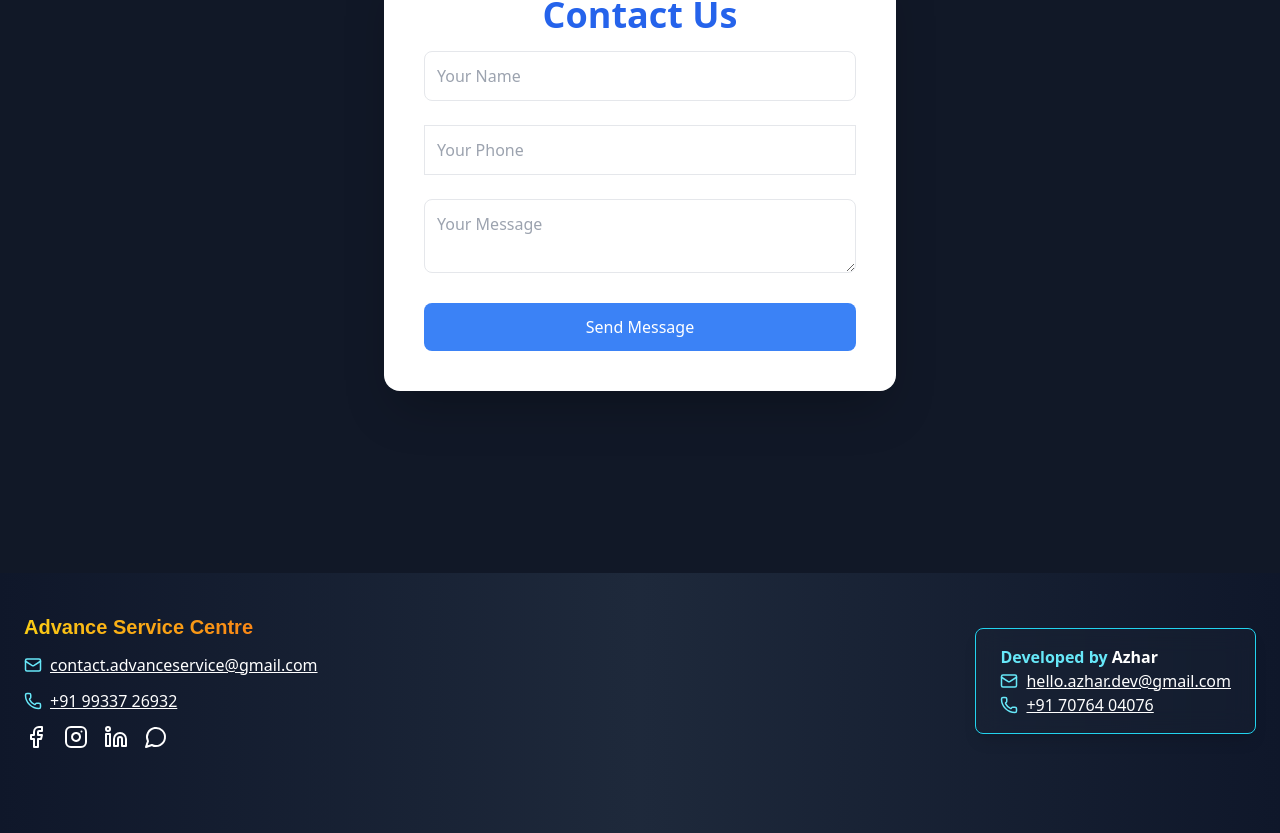
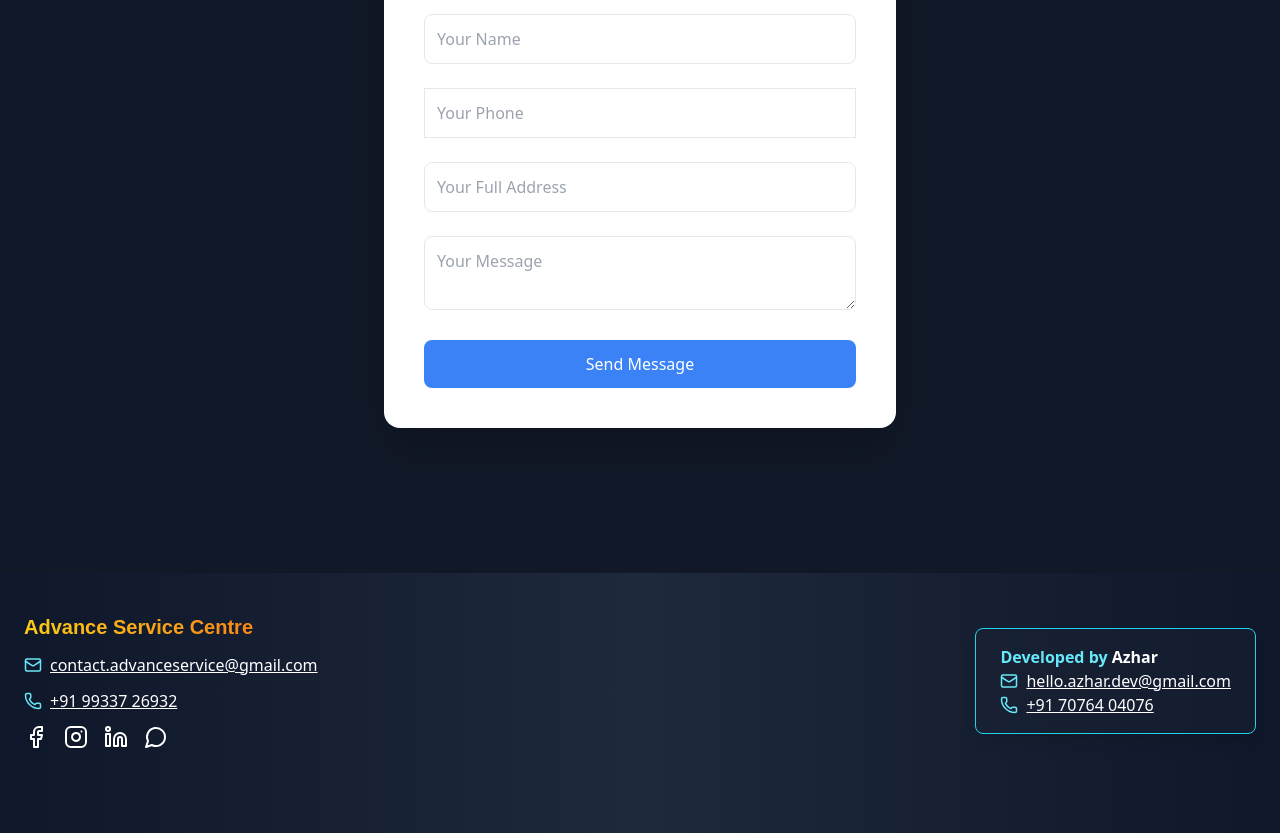
Before and after one commit to aZhar-ROR/advance-service-centre-frontend, a React (Vite) app: page / in a window 1280 px wide. Shown: the part 3375-4208 px from the top of the page. Built offline with nearby package versions, Linux system fonts and the light colour scheme.

Commit message:
fix: Update formData structure in Contact and Hero components to include issue field and correct formType naming

```diff
--- a/src/components/Contact.jsx
+++ b/src/components/Contact.jsx
@@ -8,6 +8,8 @@ const Contact = () => {
     name: "",
     phone: "",
     message: "",
+    fullAddress: "",
+    formType: "",
   });
   const [status, setStatus] = useState("");
   const [error, setError] = useState(false);
@@ -20,7 +22,7 @@ const Contact = () => {
     e.preventDefault();
     const result = await submitContactForm({
       ...formData,
-      form_type: "contact",
+      formType: "contact",
     });
     setStatus(result.message);
     setError(!result.success);
@@ -58,6 +60,15 @@ const Contact = () => {
             onChange={handleChange}
             required
           />
+          <input
+            type="text"
+            name="fullAddress"
+            placeholder="Your Full Address"
+            className="w-full p-3 border rounded-lg"
+            value={formData.fullAddress}
+            onChange={handleChange}
+            required
+          />
           <textarea
             name="message"
             placeholder="Your Message"
--- a/src/components/Hero.jsx
+++ b/src/components/Hero.jsx
@@ -20,6 +20,7 @@ const Hero = () => {
     name: "",
     phone: "",
     fullAddress: "",
+    issue: "",
     message: "",
   });
   const [status, setStatus] = useState("");
@@ -32,13 +33,13 @@ const Hero = () => {
     e.preventDefault();
     const result = await submitContactForm({
       ...formData,
-      form_type: "book_service",
+      formType: "Service Booking",
     });
     setStatus(result.message);
     setError(!result.success);
 
     if (result.success) {
-      setFormData({ name: "", email: "", phone: "", message: "", fullAddress: "" });
+      setFormData({ name: "", issue: "", phone: "", message: "", fullAddress: "" });
     }
   };
 
@@ -132,6 +133,15 @@ const Hero = () => {
               />
               <input
                 type="text"
+                name="issue"
+                value={formData.issue}
+                onChange={handleChange}
+                placeholder="Issue Type (e.g., AC Repair)"
+                className="w-full p-3 border rounded"
+                required
+              />
+              <input
+                type="text"
                 name="fullAddress"
                 value={formData.fullAddress}
                 onChange={handleChange}
```
